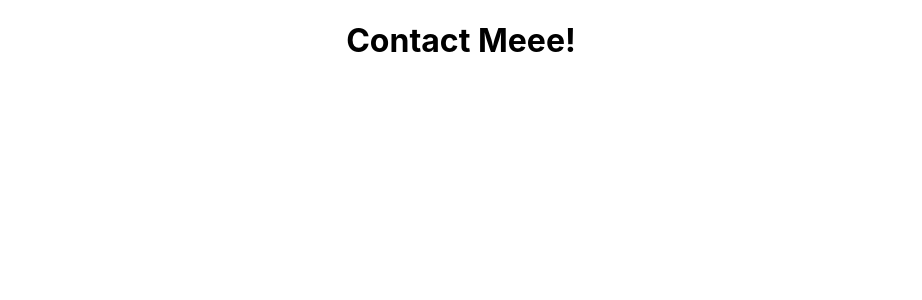
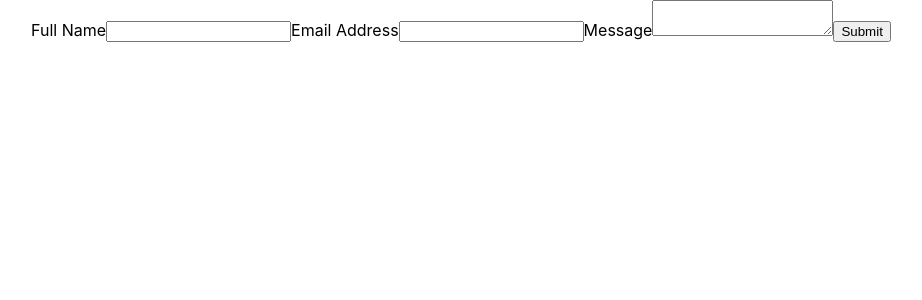
Before and after one commit to lindsay-henderson/paint-all-the-dogs, a React (Create React App) app: page /contact in a window 1280 px wide. Shown: the top 300 px of the page, without its empty margins (179-1101 px from the left). Built offline with nearby package versions, Linux system fonts and the light colour scheme.

Commit message:
add contact form

```diff
--- a/package.json
+++ b/package.json
@@ -3,6 +3,7 @@
   "version": "0.1.0",
   "private": true,
   "dependencies": {
+    "@formspree/react": "^2.4.1",
     "@testing-library/jest-dom": "^5.16.5",
     "@testing-library/react": "^13.4.0",
     "@testing-library/user-event": "^13.5.0",
--- a/src/App.js
+++ b/src/App.js
@@ -1,9 +1,11 @@
 
 import './App.css';
 import {Route, Routes} from 'react-router-dom'
-import {Contact} from './components/Contact'
+import {ContactForm} from './components/ContactForm'
 import {Process} from './components/Process'
 import {Main} from './components/Main/Main'
+
+
 
 function App() {
   return (
@@ -15,7 +17,7 @@ function App() {
           <Route path='/process'
           element={<Process/>}/>,
           <Route path='contact'
-          element={<Contact/>} />
+          element={<ContactForm/>} />
         </Routes>
         </main>
 
--- a/src/components/Contact.jsx
+++ /dev/null
@@ -1,7 +0,0 @@
-export const Contact = () => {
-  return (
-    <div>
-      <h1>Contact Meee!</h1>
-    </div>
-  )
-}
--- /dev/null
+++ b/src/components/ContactForm.jsx
@@ -0,0 +1,19 @@
+
+export const ContactForm = () => {
+
+  return(
+
+<form method="POST" action="/https://formspree.io/f/xoqzajpp">
+  <label for="name">Full Name</label>
+  <input id="name" type="text" name="name" pattern="[A-Za-z]+" required />
+
+  <label for="email">Email Address</label>
+  <input id="email" type="email" name="email" required />
+
+  <label for="message">Message</label>
+  <textarea id="message" name="message" required></textarea>
+
+  <button type="submit">Submit</button>
+</form>
+
+)}
--- a/src/components/Main/Main.jsx
+++ b/src/components/Main/Main.jsx
@@ -1,7 +1,8 @@
 import {Nav} from '../NavBar/NavBar'
 import {About} from '../About'
 import {Process} from '../Process'
-import {Contact} from '../Contact'
+import {ContactForm} from '../ContactForm';
+
 
 export const Main = (props) => {
   return (
@@ -9,7 +10,7 @@ export const Main = (props) => {
       <Nav />
       <About />
       <Process />
-      <Contact />
+      <ContactForm/>
     </div>
   )
 }
```
Also changed, not shown: 1 other file (tests, documents, lock files or other folders).
